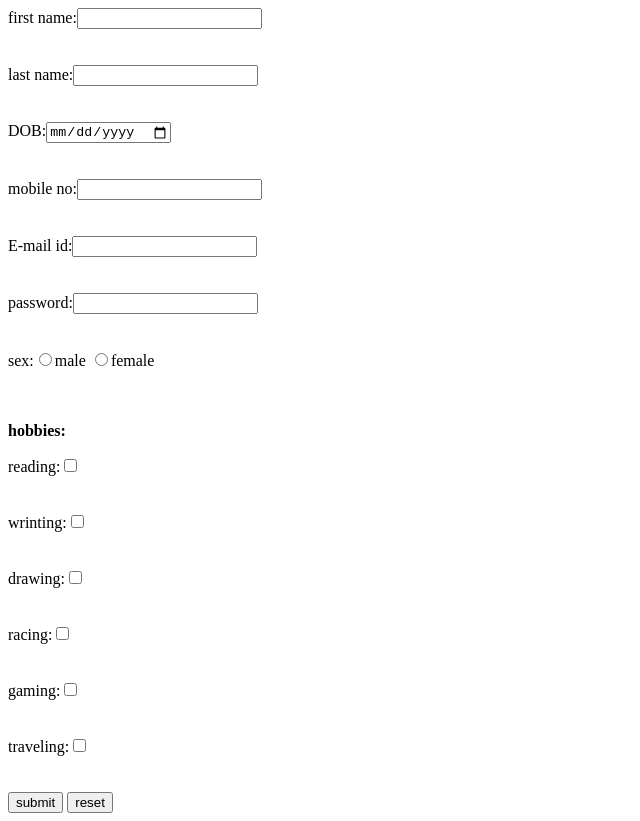
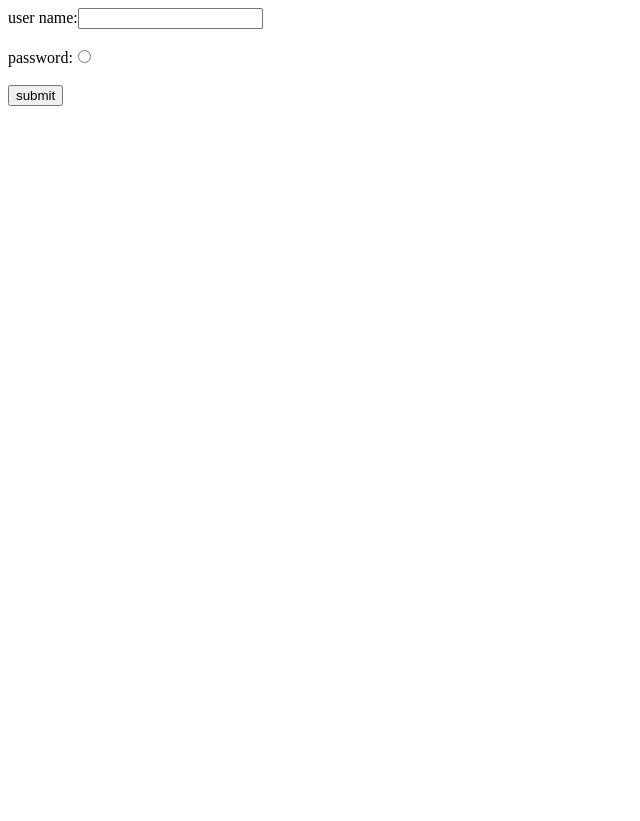
Before and after one commit to smitpatel007/git, a plain HTML site: page index.html in a window 1280 px wide. Shown: the whole page, without its empty margins (0-640 px from the left). After the commit the page ends 800 px from the top, so only its background shows below. Drawn offline with Linux system fonts and the light colour scheme.

Commit message:
Add files via upload

```diff
--- a/index.html
+++ b/index.html
@@ -1,35 +1,12 @@
-
-<!DOCTYPE html>
 <html>
-<head>
-	<title>data</title>
-</head>
-<body>        <form action="https://smitpatel3626@gmail.com">
-                 first name:<input type="text" name=""><br><br><br>
-                  last name:<input type="text" name=""><br><br><br>
-                        DOB:<input type="date" name=""><br><br><br>
-                  mobile no:<input type="number" name=""><br><br><br>
-                  E-mail id:<input type="email" name=""><br><br><br>
-                  password:<input type="password" name=""><br><br><br>
-                  sex:<input type="radio" name="sex">male
-                      <input type="radio" name="sex">female<br><br><br>
-                       <p><b>hobbies:</b></p>
-                      reading:<input type="checkbox" name=""><br><br><br>
-                      wrinting:<input type="checkbox" name=""><br><br><br>
-                      drawing:<input type="checkbox" name=""><br><br><br>
-                      racing:<input type="checkbox" name=""><br><br><br>
-                      gaming:<input type="checkbox" name=""><br><br><br>
-                      traveling:<input type="checkbox" name=""><br><br><br>
-
-
-
-
-
-
-                 <button>submit</button>
-                 <button>reset</button>
-
-         </form>
-
-</body>
+    <title>student data</title>
+    <head>
+        <body>
+               <form>
+                        user name:<input type="text"><br><br>
+                        password:<input type="radio"><br><br>
+                        <button>submit</button>
+               </form>
+        </body>
+    </head>
 </html>
```
